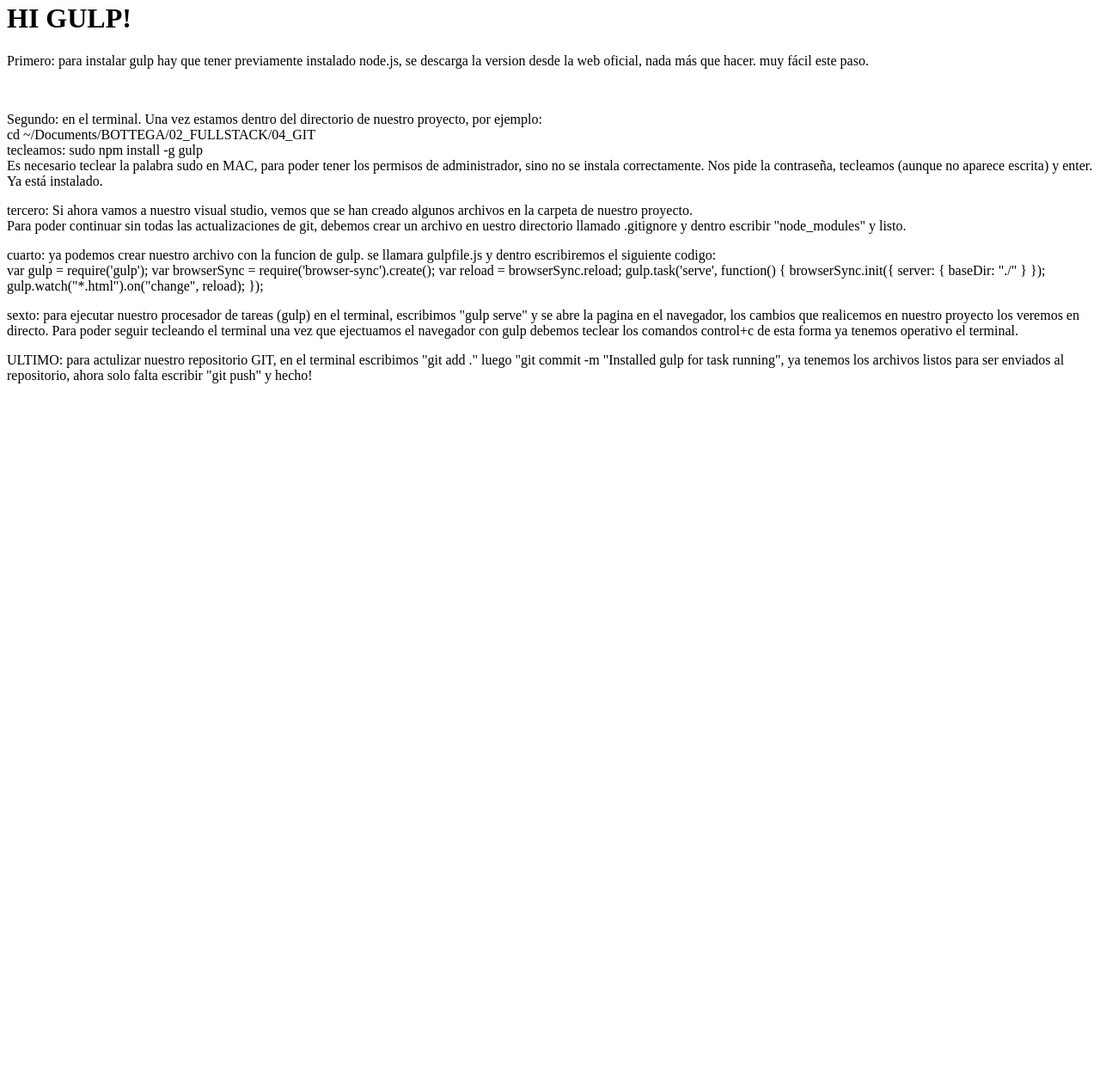
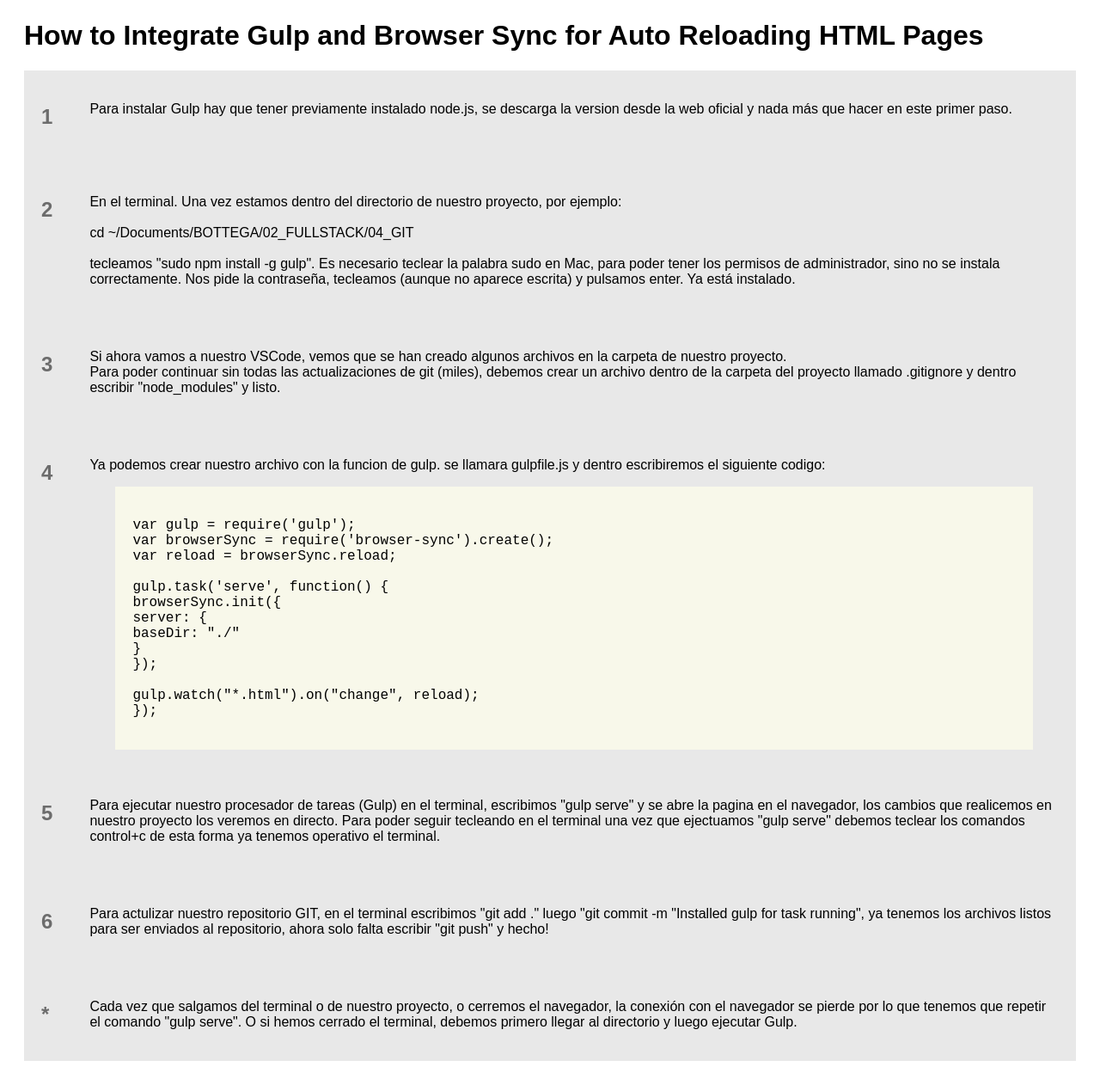
Before and after one commit to marinascafoglio/GIT, a website: page index.html in a window 1280 px wide. Shown: the part 18-1280 px from the top of the page at 86% size. Before the commit the page ends 800 px from the top, so only its background shows below. Drawn offline with Linux system fonts and the light colour scheme.

Commit message:
Installed gulp for task running

```diff
--- a/index.html
+++ b/index.html
@@ -4,31 +4,102 @@
     <meta charset="UTF-8">
     <meta http-equiv="X-UA-Compatible" content="IE=edge">
     <meta name="viewport" content="width=device-width, initial-scale=1.0">
-    <title>Document</title>
+    <title>How to Integrate Gulp and Browser Sync for Auto Reloading HTML Pages</title>
+    <style>
+        html{
+            padding: 20px;
+            font-family: Arial, Helvetica, sans-serif;
+        }
+        .instructions-wrapper{
+            background-color: rgb(232, 232, 232);
+            padding: 20px;
+            display: grid;
+            grid-template-columns: 1fr 20fr;
+        }
+        .number-wrapper{
+            color: rgb(108, 108, 108);
+        }
+        .code-wrapper{
+            background-color: rgb(248, 248, 234);
+            padding: 20px;
+            margin: 0px 30px;
+            font-family: 'Courier New', Courier, monospace;
+        }
+    </style>
 </head>
 <body>
-    <h1>HI GULP!</h1>
-        <p>Primero: para instalar gulp hay que tener previamente instalado node.js, se descarga la version desde la web oficial, nada más que hacer. muy fácil este paso.</p> <br>
-        <p>Segundo: en el terminal. Una vez estamos dentro del directorio de nuestro proyecto, por ejemplo: <br> cd ~/Documents/BOTTEGA/02_FULLSTACK/04_GIT <br> tecleamos: sudo npm install -g gulp <br> Es necesario teclear la palabra sudo en MAC, para poder tener los permisos de administrador, sino no se instala correctamente. Nos pide la contraseña, tecleamos (aunque no aparece escrita) y enter. Ya está instalado. </p>
-        <p>tercero: Si ahora vamos a nuestro visual studio, vemos que se han creado algunos archivos en la carpeta de nuestro proyecto. <br> Para poder continuar sin todas las actualizaciones de git, debemos crear un archivo en uestro directorio llamado .gitignore y dentro escribir "node_modules" y listo.</p>
-        <p>cuarto: ya podemos crear nuestro archivo con la funcion de gulp. se llamara gulpfile.js y dentro escribiremos el siguiente codigo: <br>
-
-            var gulp = require('gulp');
-            var browserSync = require('browser-sync').create();
-            var reload = browserSync.reload;
-
-            gulp.task('serve', function() {
-              browserSync.init({
-                server: {
-                  baseDir: "./"
-                }
-              });
-
-              gulp.watch("*.html").on("change", reload);
-            });
-        </p>
-        <p>sexto: para ejecutar nuestro procesador de tareas (gulp) en el terminal, escribimos "gulp serve" y se abre la pagina en el navegador, los cambios que realicemos en nuestro proyecto los veremos en directo. Para poder seguir tecleando el terminal una vez que ejectuamos el navegador con gulp debemos teclear los comandos control+c de esta forma ya tenemos operativo el terminal.</p>
-        <p>ULTIMO: para actulizar nuestro repositorio GIT, en el terminal escribimos "git add ." luego "git commit -m "Installed gulp for task running", ya tenemos los archivos listos para ser enviados al repositorio, ahora solo falta escribir "git push" y hecho!</p>
-
+    <div class="title">
+        <h1>How to Integrate Gulp and Browser Sync for Auto Reloading HTML Pages</h1>
+    </div>
+    <div class="instructions-wrapper">
+        <div class="number-wrapper">
+            <h2>1</h2>
+        </div>
+        <div class="instruction-wrapper">
+            <p>Para instalar Gulp hay que tener previamente instalado node.js, se descarga la version desde la web oficial y nada más que hacer en este primer paso.</p>
+        </div>
+    </div>
+    <div class="instructions-wrapper">
+        <div class="number-wrapper">
+            <h2>2</h2>
+        </div>
+        <div class="instruction-wrapper">
+            <p>En el terminal. Una vez estamos dentro del directorio de nuestro proyecto, por ejemplo: <br><br> cd ~/Documents/BOTTEGA/02_FULLSTACK/04_GIT <br><br> tecleamos "sudo npm install -g gulp". Es necesario teclear la palabra sudo en Mac, para poder tener los permisos de administrador, sino no se instala correctamente. Nos pide la contraseña, tecleamos (aunque no aparece escrita) y pulsamos enter. Ya está instalado. </p>
+        </div>
+    </div>
+    <div class="instructions-wrapper">
+        <div class="number-wrapper">
+            <h2>3</h2>
+        </div>
+        <div class="instruction-wrapper">
+            <p>Si ahora vamos a nuestro VSCode, vemos que se han creado algunos archivos en la carpeta de nuestro proyecto. <br> Para poder continuar sin todas las actualizaciones de git (miles), debemos crear un archivo dentro de la carpeta del proyecto llamado .gitignore y dentro escribir "node_modules" y listo.</p>
+        </div>
+    </div>
+    <div class="instructions-wrapper">
+        <div class="number-wrapper">
+            <h2>4</h2>
+        </div>
+        <div class="instruction-wrapper">
+            <p>Ya podemos crear nuestro archivo con la funcion de gulp. se llamara gulpfile.js y dentro escribiremos el siguiente codigo:</p>
+            <div class="code-wrapper">
+                <p>var gulp = require('gulp'); <br>
+                    var browserSync = require('browser-sync').create(); <br>
+                    var reload = browserSync.reload; <br><br>
+                    gulp.task('serve', function() { <br>
+                        browserSync.init({ <br>
+                            server: { <br>
+                                baseDir: "./" <br>
+                            } <br>
+                        }); <br><br>
+                        gulp.watch("*.html").on("change", reload); <br>
+                    });
+                </p>
+            </div>
+        </div>
+    </div>
+    <div class="instructions-wrapper">
+        <div class="number-wrapper">
+            <h2>5</h2>
+        </div>
+        <div class="instruction-wrapper">
+            <p>Para ejecutar nuestro procesador de tareas (Gulp) en el terminal, escribimos "gulp serve" y se abre la pagina en el navegador, los cambios que realicemos en nuestro proyecto los veremos en directo. Para poder seguir tecleando en el terminal una vez que ejectuamos "gulp serve" debemos teclear los comandos control+c de esta forma ya tenemos operativo el terminal.</p>
+        </div>
+    </div>
+    <div class="instructions-wrapper">
+        <div class="number-wrapper">
+            <h2>6</h2>
+        </div>
+        <div class="instruction-wrapper">
+            <p>Para actulizar nuestro repositorio GIT, en el terminal escribimos "git add ." luego "git commit -m "Installed gulp for task running", ya tenemos los archivos listos para ser enviados al repositorio, ahora solo falta escribir "git push" y hecho!</p>
+        </div>
+    </div>
+    <div class="instructions-wrapper">
+        <div class="number-wrapper">
+            <h2>*</h2>
+        </div>
+        <div class="instruction-wrapper">
+            <p>Cada vez que salgamos del terminal o de nuestro proyecto, o cerremos el navegador, la conexión con el navegador se pierde por lo que tenemos que repetir el comando "gulp serve". O si hemos cerrado el terminal, debemos primero llegar al directorio y luego ejecutar Gulp.</p>
+        </div>
+    </div>
 </body>
 </html>
```
